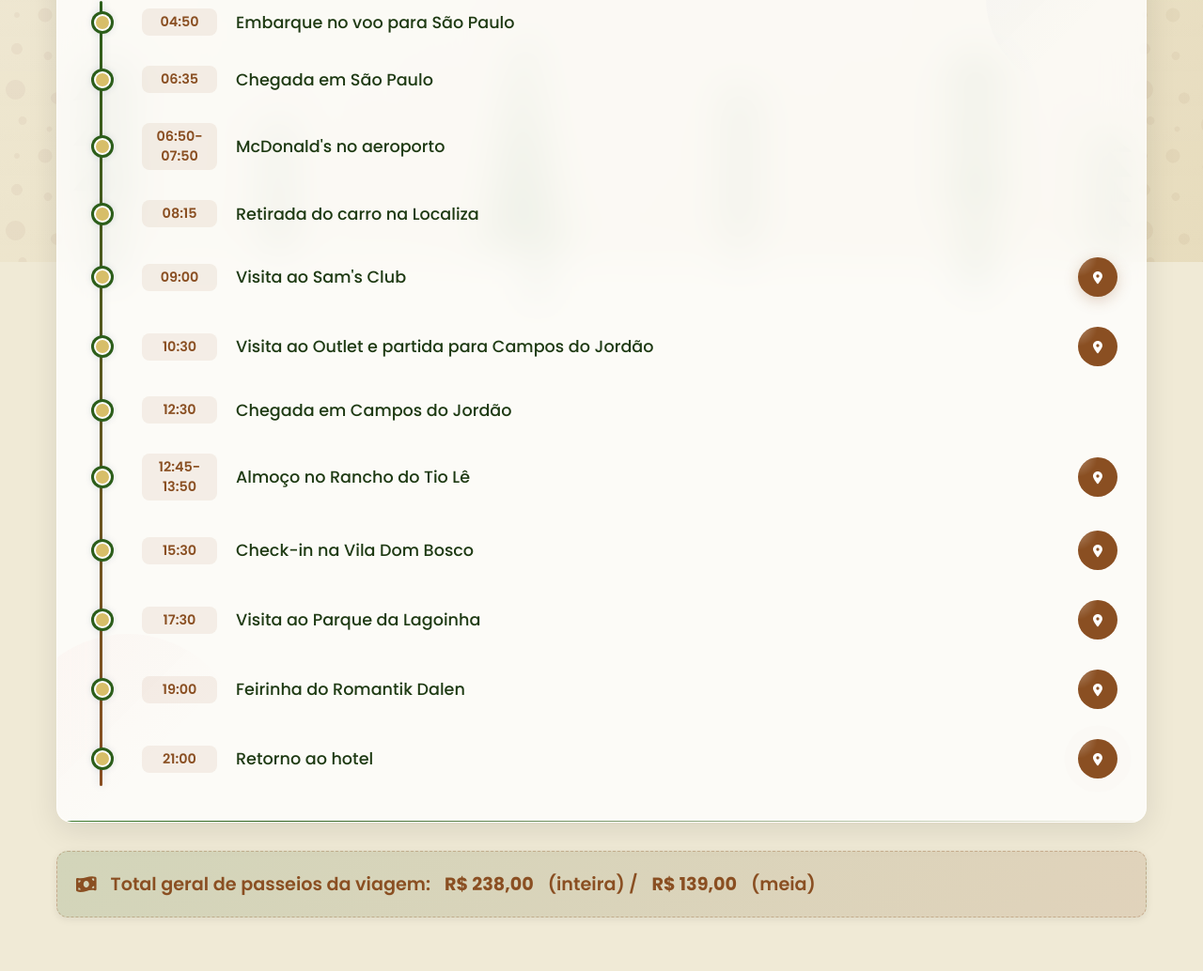
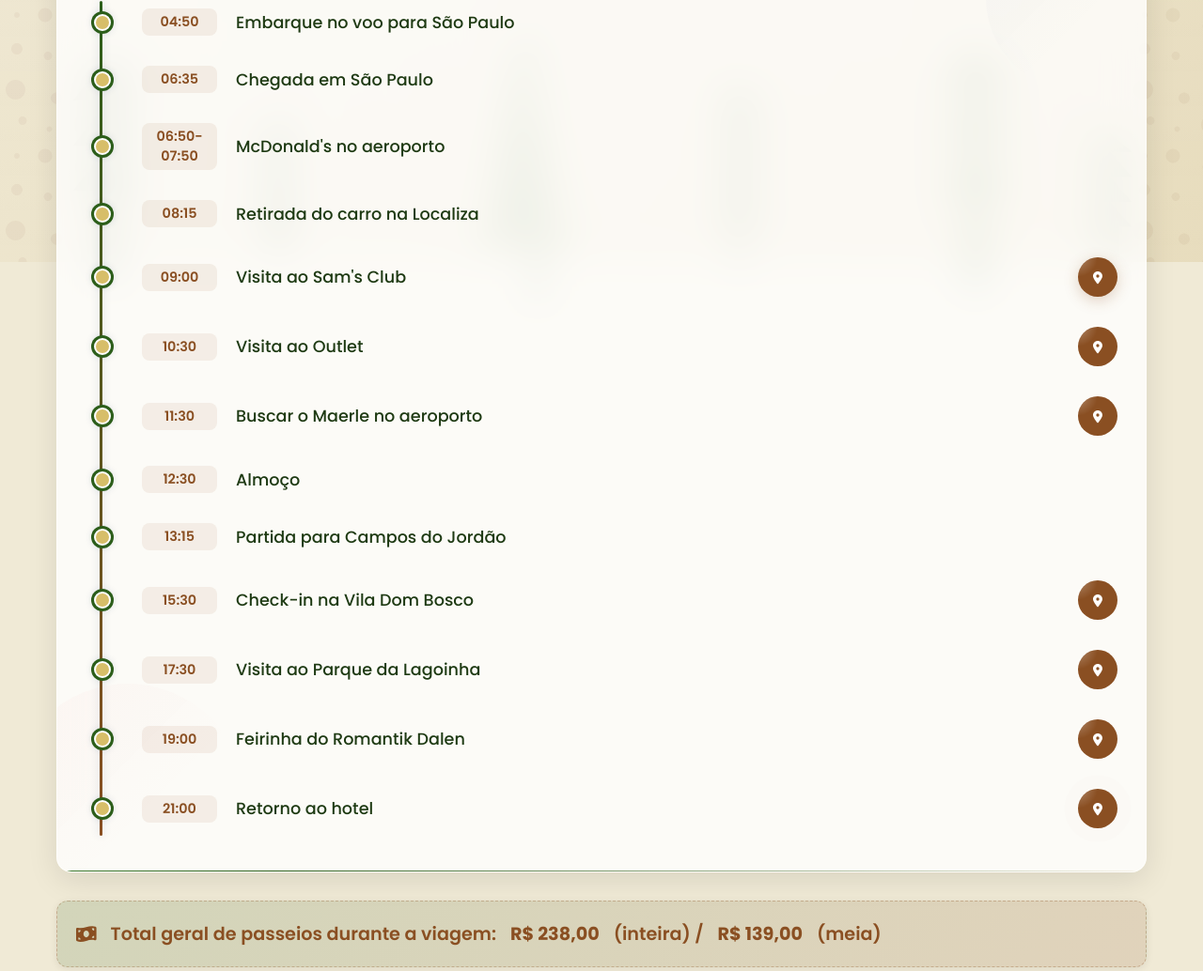
Before and after one commit to arturavn/cpjroteiro, a plain HTML site: page index.html in a window 1280 px wide. Shown: the part 521-1555 px from the top of the page at 94% size. Drawn offline with Linux system fonts and the light colour scheme.

Commit message:
Update index.html

```diff
--- a/index.html
+++ b/index.html
@@ -1447,22 +1447,27 @@
                     </div>
                     <div class="activity">
                         <div class="activity-time">10:30</div>
-                        <div class="activity-description">Visita ao Outlet e partida para Campos do Jordão</div>
+                        <div class="activity-description">Visita ao Outlet</div>
                         <button class="location-btn" data-name="Outlet Premium SP" data-link="https://maps.app.goo.gl/aHrVxKbKBUsvw3yg6">
                             <i class="fas fa-map-marker-alt"></i>
                         </button>
                     </div>
                     <div class="activity">
+                        <div class="activity-time">11:30</div>
+                        <div class="activity-description">Buscar o Maerle no aeroporto</div>
+                        <button class="location-btn" data-name="Aeroporto de Guarulhos" data-link="https://maps.app.goo.gl/Ym8Ld5Eo8Eo5Ld5E6">
+                            <i class="fas fa-map-marker-alt"></i>
+                        </button>
+                    </div>
+                    <div class="activity">
                         <div class="activity-time">12:30</div>
-                        <div class="activity-description">Chegada em Campos do Jordão</div>
+                        <div class="activity-description">Almoço</div>
                         <div></div>
                     </div>
                     <div class="activity">
-                        <div class="activity-time">12:45-13:50</div>
-                        <div class="activity-description">Almoço no Rancho do Tio Lê</div>
-                        <button class="location-btn" data-name="Rancho do Tio Lé" data-link="https://maps.app.goo.gl/7yRnd1iK4ZXFyAEaA">
-                            <i class="fas fa-map-marker-alt"></i>
-                        </button>
+                        <div class="activity-time">13:15</div>
+                        <div class="activity-description">Partida para Campos do Jordão</div>
+                        <div></div>
                     </div>
                     <div class="activity">
                         <div class="activity-time">15:30</div>
@@ -1721,7 +1726,7 @@
         </div>
 
         <div class="price-total" style="margin-bottom: 30px; font-size: 1.2rem; text-align: center; background: linear-gradient(135deg, rgba(44, 94, 26, 0.15), rgba(138, 79, 34, 0.15)); padding: 20px;">
-            <i class="fas fa-money-bill-wave"></i> Total geral de passeios da viagem: <strong>R$ 238,00</strong> (inteira) / <strong>R$ 139,00</strong> (meia)
+            <i class="fas fa-money-bill-wave"></i> Total geral de passeios durante a viagem: <strong>R$ 238,00</strong> (inteira) / <strong>R$ 139,00</strong> (meia)
         </div>
 
         <div class="footer">
```
